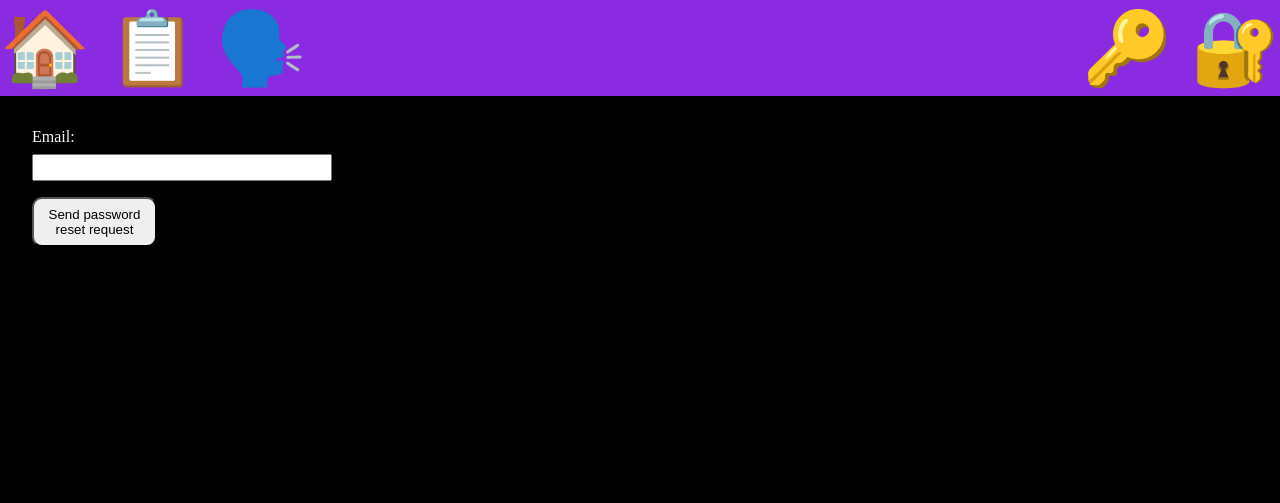
After one commit to AntoniKingston/DjangoForumAndBlog, a Django app: page /users/reset_password in a window 1280 px wide. The commit adds this page. Shown: the top 503 px of the page. Run offline with Django 5.2, Linux system fonts and the light colour scheme.

Commit message:
reset hasla

```diff
--- a/static/css/style.css
+++ b/static/css/styles.css
@@ -58,7 +58,7 @@ nav {
     justify-content: space-around;
 }
 #dwoch-typow div a img{
-    max-height: 50vh;
+    height: 50vh;
 }
 #right-menu a:last-child {
   margin-right: 0;
--- a/templates/home.html
+++ b/templates/home.html
@@ -8,13 +8,13 @@
         <div>
             <h1>Blogs</h1>
             <a href="{% url 'blogs' %}">
-                <img src = "{% static 'media/stalijepegie.jpg' %}">
+                <img class="lobroz" src = "{% static 'media/stalijepegie.jpg' %}">
             </a>
         </div>
         <div>
             <h1>Forum</h1>
             <a href="{% url 'forum' %}">
-                <img src = "{% static 'media/leninie.jpg' %}">
+                <img class = "lobroz" src = "{% static 'media/leninie.jpg' %}">
             </a>
         </div>
     </div>
--- a/templates/layout.html
+++ b/templates/layout.html
@@ -9,7 +9,7 @@
             Random blog and forum, no special flavour at all
         {% endblock %}
     </title>
-    <link rel="stylesheet" href="{% static 'css/style.css' %}">
+    <link rel="stylesheet" href="{% static 'css/styles.css' %}">
 </head>
 <body>
     <nav>
--- a/users/forms.py
+++ b/users/forms.py
@@ -1,5 +1,5 @@
 from django import forms
-from django.contrib.auth.forms import UserCreationForm, AuthenticationForm
+from django.contrib.auth.forms import UserCreationForm, AuthenticationForm, PasswordResetForm, SetPasswordForm as BaseSetPasswordForm
 from django.contrib.auth import get_user_model
 from django.contrib.auth import models
 
@@ -29,3 +29,11 @@ class UserLoginForm(AuthenticationForm):
 
     password = forms.CharField(widget=forms.PasswordInput(
         attrs={'class': 'form-control', 'placeholder': 'Password'}))
+class PasswordResetForm(PasswordResetForm):
+    def __init__(self, *args, **kwargs):
+        super(PasswordResetForm, self).__init__(*args, **kwargs)
+
+class SetPasswordForm(BaseSetPasswordForm):
+    class Meta:
+        model = get_user_model()
+        fields = ['new_password1', 'new_password2']
--- a/users/templates/users/login.html
+++ b/users/templates/users/login.html
@@ -12,5 +12,6 @@
     {% endif %}
     <button class="form-submit">Submit</button>
     </form>
+    <a href ={% url 'reset_password' %}>forgot password?</a>
 
 {% endblock %}
--- /dev/null
+++ b/users/templates/users/password_reset_request.html
@@ -0,0 +1,12 @@
+
+{% extends 'layout.html' %}
+{% block title %}
+    reset password
+{% endblock %}
+{% block content %}
+    <form class ="form-with-validation" method="POST">
+    {% csrf_token %}
+    {{ form }}
+    <button class = "form-submit">Send password reset request</button>
+    </form>
+{% endblock %}
--- a/users/urls.py
+++ b/users/urls.py
@@ -5,5 +5,8 @@ urlpatterns = [
     path('register', views.registration_view, name="registration"),
     path('login', views.login_view, name="login"),
     path('logout', views.logout_view, name="logout"),
-    path('activate/<uidb64>/<token>', views.activate, name='activate')
+    path('activate/<uidb64>/<token>', views.activate, name='activate'),
+    path('reset_password', views.reset_password_view, name="reset_password"),
+
+    path('reset/<uidb64>/<token>', views.reset_password_confirm, name="reset_password_confirm")
 ]
--- a/users/views.py
+++ b/users/views.py
@@ -1,3 +1,4 @@
+from django.http import HttpResponse
 from django.shortcuts import render, redirect
 from django.contrib.auth.forms import UserCreationForm, AuthenticationForm
 from django.contrib.auth import login, logout, get_user_model
@@ -7,8 +8,8 @@ from django.contrib.sites.shortcuts import get_current_site
 from django.utils.http import urlsafe_base64_encode, urlsafe_base64_decode
 from django.utils.encoding import force_bytes, force_str
 from django.core.mail import EmailMessage
-from .forms import UserRegistrationForm, UserLoginForm
-
+from .forms import UserRegistrationForm, UserLoginForm, PasswordResetForm, SetPasswordForm
+from django.db.models.query_utils import Q
 from .tokens import account_activation_token
 
 def activate(request, uidb64, token):
@@ -70,3 +71,48 @@ def logout_view(request):
     if request.method == "POST":
         logout(request)
         return redirect("/")
+
+def reset_password_view(request):
+    if request.method == "POST":
+        form = PasswordResetForm(request.POST)
+        if form.is_valid():
+            user_email = form.cleaned_data['email']
+            associated_user = get_user_model().objects.filter(Q(email=user_email)).first()
+            if associated_user:
+                subject = "Password reset request"
+                message = render_to_string('users/template_reset_password.html',
+                                           {'user': associated_user,
+                                            'domain': get_current_site(request).domain,
+                                            'uid': urlsafe_base64_encode(force_bytes(associated_user.pk)),
+                                            'token': account_activation_token.make_token(associated_user),
+                                            'protocol': 'http'
+                                            })
+                email = EmailMessage(subject, message, to=[user_email])
+                email.send()
+                messages.success(request, f'Poleciał mail z resetem')
+            else:
+                return redirect('/')
+    form = PasswordResetForm()
+    return render(
+        request=request,
+        template_name='users/password_reset_request.html',
+        context={'form': form}
+    )
+def reset_password_confirm(request, uidb64, token):
+    User = get_user_model()
+    try:
+        uid = force_str(urlsafe_base64_decode(uidb64))
+        user = User.objects.get(pk=uid)
+    except:
+        user = None
+
+    if user is not None and account_activation_token.check_token(user, token):
+
+        if request.method == "POST":
+            form = SetPasswordForm(user, request.POST)
+            if form.is_valid():
+                form.save()
+            else:
+                return redirect("/")
+        form = SetPasswordForm(user)
+        return render(request, "users/password_reset_confirm.html", {"form" : form})
```
Also changed, not shown: users/templates/users/password_reset_confirm.html (added, +12 -0 lines), users/templates/users/template_reset_password.html (added, +14 -0 lines), db.sqlite3.
